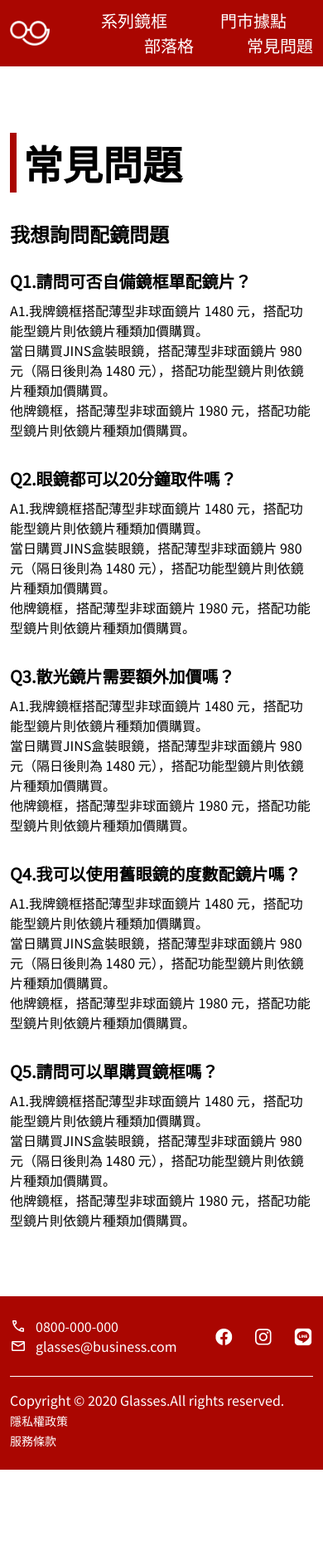
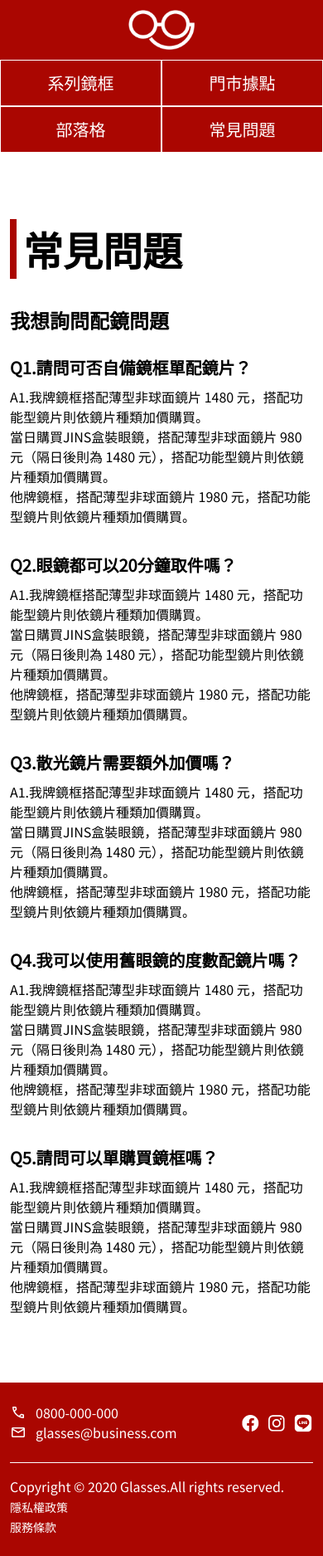
Before and after one commit to yuemillo/week3, a plain HTML site: page index.html in a window 390 px wide. Shown: the whole page at 83% size. Before the commit the page ends 1771 px from the top, so only its background shows below. Drawn offline with nearby package versions, Linux system fonts and the light colour scheme.

Commit message:
最終版

```diff
--- a/css.css
+++ b/css.css
@@ -133,52 +133,46 @@ a:hover{
 	padding-right: 0;
 }
 
-@media (max-width: 768px){
-	.container{
-	max-width: 696px;
-	}
-	.header ul{
-
-		flex-wrap: wrap;
-		justify-content: flex-end;
-	}
-}
 
 
-
-@media (max-width: 375px){
-	.container{
-		max-width: 375px;
-		padding: 0 0;
-		}
+@media (max-width: 672px){
 	.header{
 		padding: 0 0;
 	}
 
 	.header .container{
 		flex-direction: column;
+		padding: 0 0;
 
 	}
+
 	.header ul{
-	width: 375px;
-	margin-right: 0;
-
+		flex-wrap: wrap;
+		width: 100%;
 	}
 	.header ul li{
 
-		width: 50%;
-		padding: 12px 0px;
-		margin: 0 0;
+		width: 50vw;
+		padding: 12px 0;
+
 		border: 1px solid #fff;
 		text-align: center;
 	}
 
+
+}
+
+
+@media (max-width: 375px){
+
 	.header a{
 		font-size: 16px;
-		display: block;
-
 	}
 }
+
+
+
+
 .main{
 	margin: 96px 0 80px 0;
 }
@@ -325,11 +319,12 @@ a:hover{
 	.icon img{
 		width: 24px;
 	}
-	.icon ul{
-		margin-right: -4px;
+
+	.icon ul li{
+		padding: 0 4px;
 	}
-	.icon ul li{
-		margin: 0 4px;
+	.icon ul :last-child{
+		padding-right: 0;
 	}
 
 	.copyright{
```
